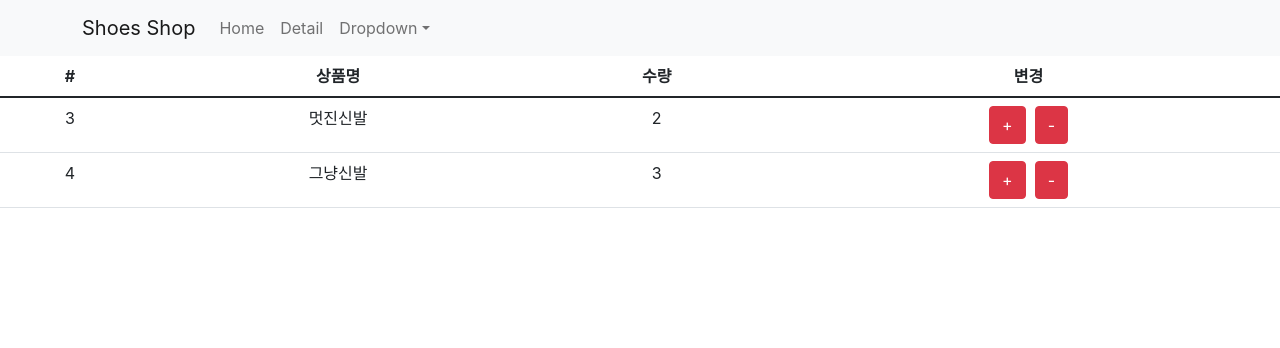
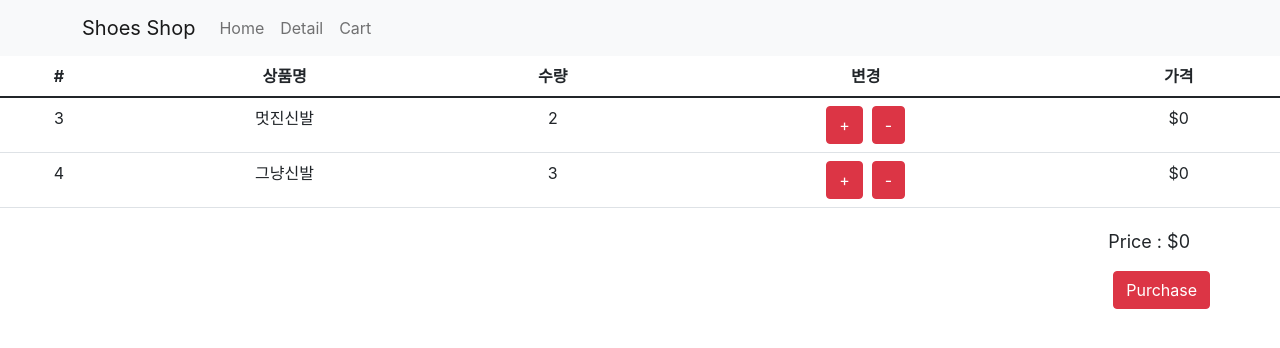
Before and after one commit to yongsin729/React-Shop, a React (Create React App) app: page /cart in a window 1280 px wide. Shown: the top 348 px of the page. Built offline with nearby package versions, Linux system fonts and the light colour scheme.

Commit message:
shopping basket2

```diff
--- a/src/App.css
+++ b/src/App.css
@@ -52,7 +52,18 @@
 .main{
   margin-bottom: 40px;
 }
-
+.cart-buy{
+  margin-top: 20px;
+  text-align: right;
+  margin-right: 70px;
+}
+.cart-buy p{
+  font-size: 18px;
+  font-weight: 300px;
+  margin-right: 20px;
+}
+.buy-button{
+}
 @keyframes App-logo-spin {
   from {
     transform: rotate(0deg);
--- a/src/App.js
+++ b/src/App.js
@@ -33,13 +33,14 @@ function App() {
       <Nav className="me-auto">
         <Nav.Link as={Link} to='/'>Home</Nav.Link>
         <Nav.Link as={Link} to='/detail/1'>Detail</Nav.Link>
-        <NavDropdown title="Dropdown" id="basic-nav-dropdown">
+        <Nav.Link as={Link} to='/cart'>Cart</Nav.Link>
+        {/* <NavDropdown title="Dropdown" id="basic-nav-dropdown">
           <NavDropdown.Item href="#action/3.1">Action</NavDropdown.Item>
           <NavDropdown.Item href="#action/3.2">Another action</NavDropdown.Item>
           <NavDropdown.Item href="#action/3.3">Something</NavDropdown.Item>
           <NavDropdown.Divider />
           <NavDropdown.Item href="#action/3.4">Separated link</NavDropdown.Item>
-        </NavDropdown>
+        </NavDropdown> */}
       </Nav>
     </Navbar.Collapse>
   </Container>
@@ -58,7 +59,7 @@ function App() {
     <p>Okay yes, it’s a little chilly. And sure, we’d all love to just wrap ourselves in our comforters and call it a day. But just because the weather’s turning, doesn’t mean your style has to go into hibernation too. Behold, the cutest, coziest, and cuddliest cold-weather pieces to keep you wrapped up in style and warmth (without resorting to wearing your bedspread).
 
 </p>
-<Button variant="outline-primary">Primary</Button>{' '}
+<Button className='btn btn-primary'>See Detail</Button>{' '}
     </div>
 </div>
 
--- a/src/Cart.js
+++ b/src/Cart.js
@@ -17,6 +17,7 @@ let dispatch=useDispatch();
       <th>상품명</th>
       <th>수량</th>
       <th>변경</th>
+      <th>가격</th>
     </tr>
   </thead>
   <tbody>
@@ -33,7 +34,10 @@ let dispatch=useDispatch();
                     dispatch({type : '수량감소',data:i})
                 }}>-</button>
                 </td>
+
+                <td>$0</td>
               </tr>
+
             )
         })}
 {/*
@@ -55,7 +59,12 @@ let dispatch=useDispatch();
       <td>@twitter</td>
     </tr> */}
   </tbody>
+
 </Table>
+<div className='cart-buy'>
+    <p>Price : $0</p>
+  <button className='btn btn-danger buy-button'>Purchase</button>
+  </div>
 {
     props.alertOpen===true
     ?
```
